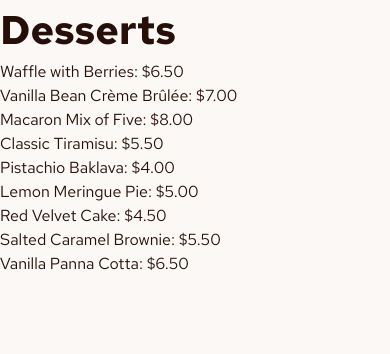
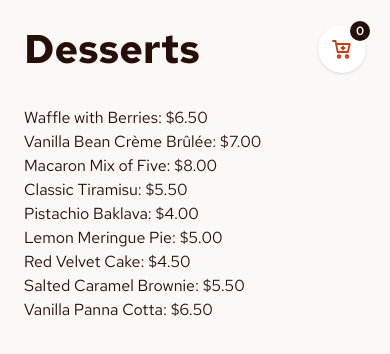
Before and after one commit to rtantahuatay/desserts, a React (Vite) app: page / in a window 390 px wide. Shown: the top 354 px of the page. Built offline with nearby package versions, Linux system fonts and the light colour scheme.

Commit message:
:sparkles: Add Header component

```diff
--- a/src/App.tsx
+++ b/src/App.tsx
@@ -1,16 +1,13 @@
+import Header from "./components/Header";
 import { products } from "./data/products";
 
 export default function App() {
   return (
-    <main>
-      <h1 className="text-[40px] font-bold">Desserts</h1>
-
-      <ul>
-        {}
-        {}
+    <main className="mx-auto max-w-7xl p-6 lg:p-10">
+      <Header />
+      <ul className="mt-8">
         {products.map((product) => (
           <li key={product.id}>
-            {}
             {product.name}: ${product.price.toFixed(2)}
           </li>
         ))}
--- /dev/null
+++ b/src/components/Header.tsx
@@ -0,0 +1,21 @@
+import { CartIcon } from "./icons";
+
+export default function Header() {
+  return (
+    <header className="flex items-center justify-between">
+      <h1 className="text-[40px] leading-tight font-bold">Desserts</h1>
+
+      <button
+        type="button"
+        aria-label="Open cart, 0 items"
+        className="relative rounded-full bg-white p-3 text-brand shadow-sm transition-colors hover:bg-brand hover:text-white lg:hidden"
+      >
+        <CartIcon className="size-6" />
+
+        <span className="absolute -top-1 -right-1 flex size-5 items-center justify-center rounded-full bg-rose-900 text-xs font-semibold text-white">
+          0
+        </span>
+      </button>
+    </header>
+  );
+}
--- /dev/null
+++ b/src/components/icons.tsx
@@ -0,0 +1,21 @@
+type IconProps = { className?: string };
+
+export function CartIcon({ className }: IconProps) {
+  return (
+    <svg
+      className={className}
+      viewBox="0 0 24 24"
+      fill="none"
+      stroke="currentColor"
+      strokeWidth="1.8"
+      strokeLinecap="round"
+      strokeLinejoin="round"
+      aria-hidden="true"
+    >
+      <path d="M3 4h2.5l2.2 11h10.1l2-8H6.3" />
+      <circle cx="9" cy="19.5" r="1.3" />
+      <circle cx="17" cy="19.5" r="1.3" />
+      <path d="M13 9.5v3M11.5 11h3" />
+    </svg>
+  );
+}
```
